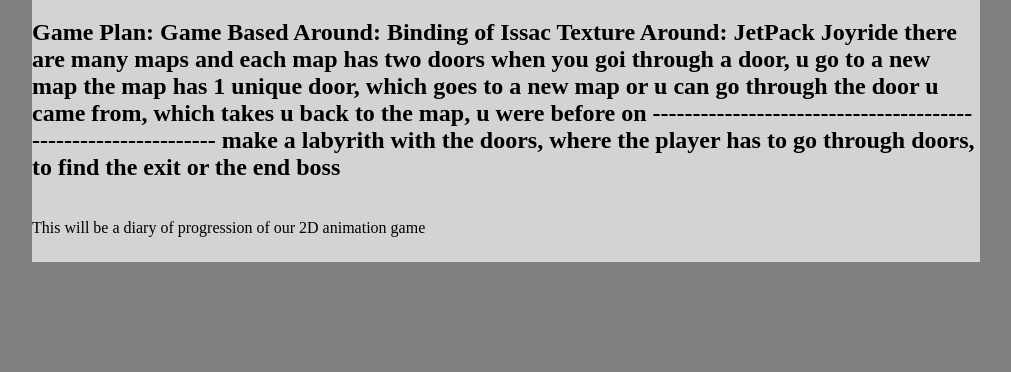
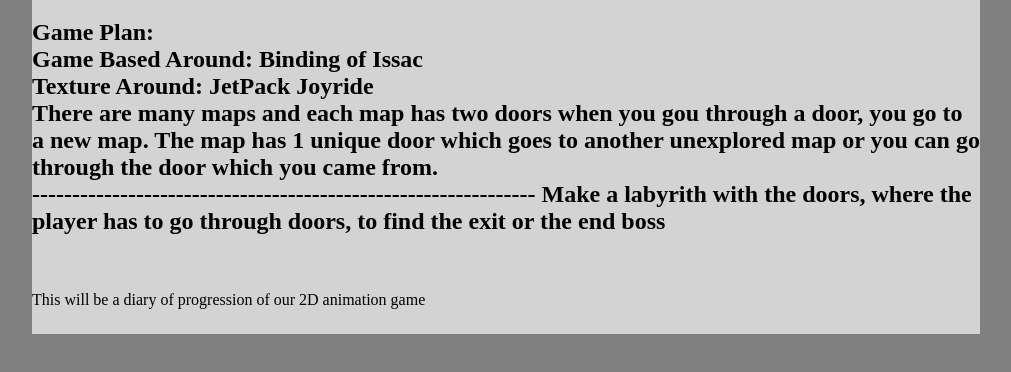
Before and after one commit to 5AMGroup/5amgroup.github.io, a plain HTML site: page index.html in a window 1280 px wide. Shown: the part 154-526 px from the top of the page, without its empty margins (134-1145 px from the left). Drawn offline with Linux system fonts and the light colour scheme.

Commit message:
fixed disgustingness in index

```diff
--- a/index.html
+++ b/index.html
@@ -10,17 +10,21 @@
 		<div class="title"> <a>The 5AMGroup</a> </div>
 
   <h1>Welcome to Our Group</h1>
-  <h2> Game Plan:
+  <h2> Game Plan:<br>
 Game Based Around: Binding of Issac
+	  <br>
 Texture Around: JetPack Joyride
-there are many maps
+	  <br>
+There are many maps
 and each map has two doors
-when you goi through a door, u go to a new map
-the map has 1 unique door, which goes to a new map
-or u can go through the door u came from, which takes u back to the map, u were before on
+when you gou through a door, you go to a new map.
+The map has 1 unique door which goes to another unexplored map
+or you can go through the door which you came from.
+	  <br>
 ---------------------------------------------------------------
-make a labyrith with the doors, where the player has to go through doors, to find the exit
+Make a labyrith with the doors, where the player has to go through doors, to find the exit
 or the end boss </h2>
+<br>
 <br>
     This will be a diary of progression of our 2D animation game
 </body>
```
